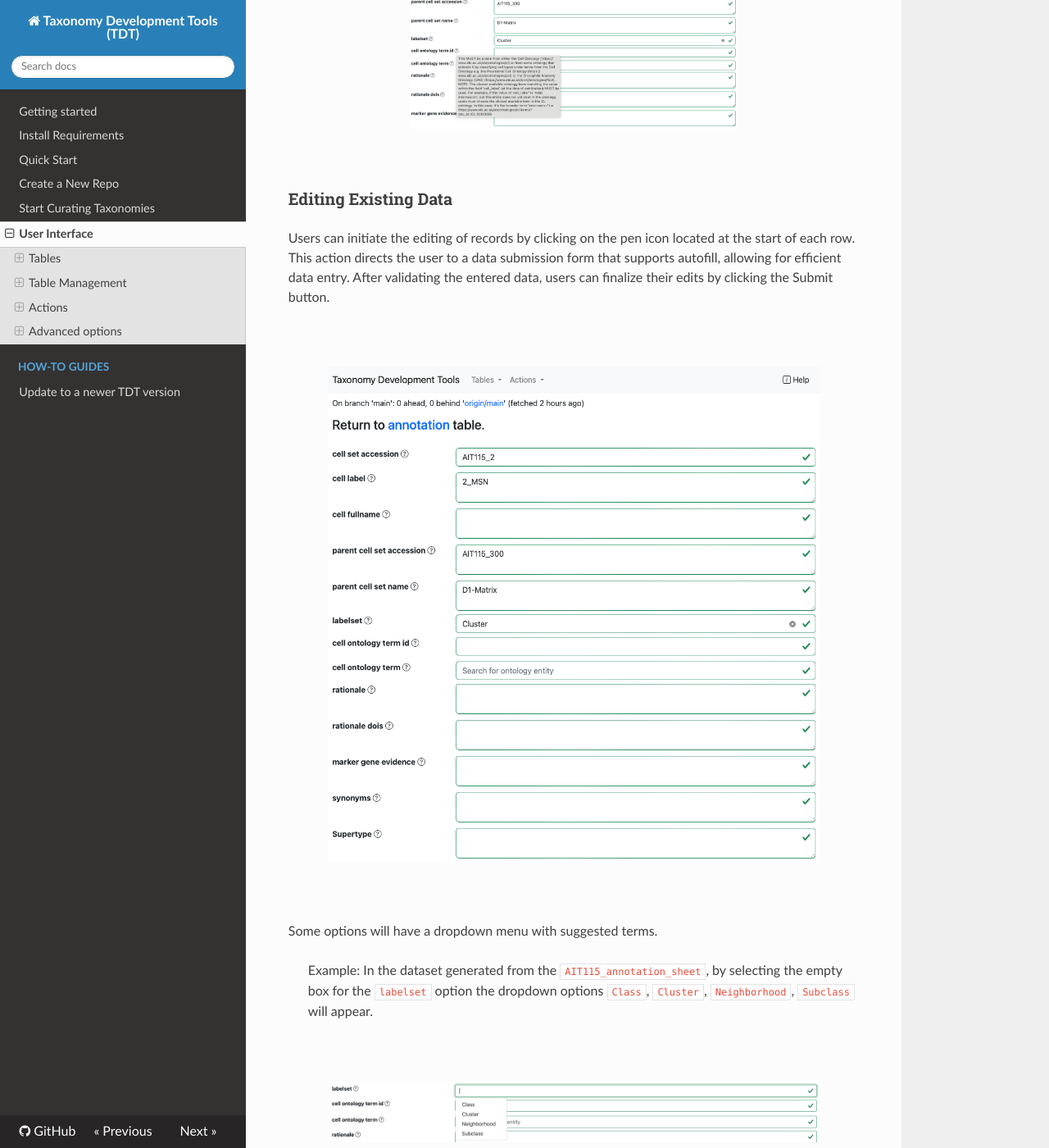
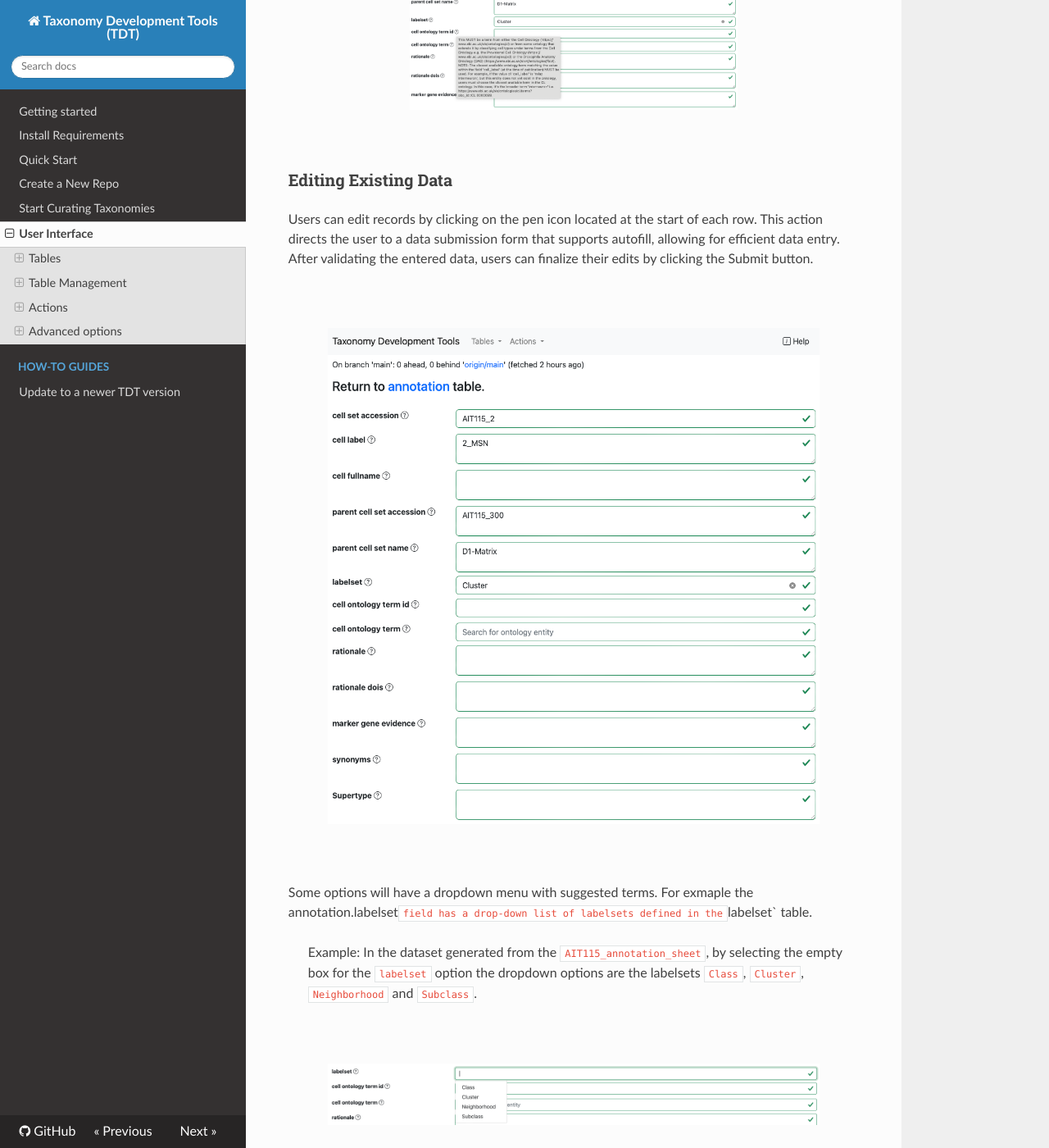
Before and after one commit to brain-bican/taxonomy-development-tools, an MkDocs documentation site: the page built from docs/UserInterface.md, in a window 1280 px wide and 1400 px high, scrolled down 7896 px. Shown: the whole window at 82% size. Built offline with MkDocs 1.6.1, drawn with Linux system fonts in a browser that asks for light colours; nearby versions of some CDN libraries; some of the changed text lies outside the part shown.

Commit message:
Update UserInterface.md
Tidying up + minor tweaks.

```diff
--- a/docs/UserInterface.md
+++ b/docs/UserInterface.md
@@ -83,9 +80,9 @@
 
 `cellannotation url` : A URL that can be used to resolve the latest published version of this taxonomy (blank if unpublished).
 
-#### labelset`
+#### labelset
 
-Annotations are organised into `labelsets` -  keys grouping related annotations.  These correspond to cell annotation keys in a cell by gene matrix, for axmple corresponding to `obs` keys in an AnnData file. This table contains the names and descriptions of labelsets used in the annotation and, optionally, details of the methodology used to acquire those labels. Full specifications of the labelset can be found in the Cell annotation schema documentation under the [labelsets](https://github.com/cellannotation/cell-annotation-schema/blob/main/build/BICAN_schema.md#properties) section.
+Annotations are organised into `labelsets` -  keys grouping related annotations. These correspond to cell annotation keys in a cell by gene matrix, for axmple corresponding to `obs` keys in an AnnData file. This table contains the names and descriptions of labelsets used in the annotation and, optionally, details of the methodology used to acquire those labels. Full specifications of the labelset can be found in the [Cell Annotation Schema documentation]((https://github.com/cellannotation/cell-annotation-schema/blob/main/build/BICAN_schema.md#properties)) under the `labelsets` section.
 
 &nbsp;
 &nbsp;
@@ -229,8 +226,7 @@
 
 ### Editing Existing Data
 
-
-Users can initiate the editing of records by clicking on the pen icon located at the start of each row. This action directs the user to a data submission form that supports autofill, allowing for efficient data entry. After validating the entered data, users can finalize their edits by clicking the Submit button.
+Users can edit records by clicking on the pen icon located at the start of each row. This action directs the user to a data submission form that supports autofill, allowing for efficient data entry. After validating the entered data, users can finalize their edits by clicking the Submit button.
 
 &nbsp;
 &nbsp;
@@ -242,8 +238,8 @@
 &nbsp;
 
 
-Some options will have a dropdown menu with suggested terms.
->Example: In the dataset generated from the `AIT115_annotation_sheet`, by selecting the empty box for the `labelset` option the dropdown options `Class`, `Cluster`, `Neighborhood`, `Subclass` will appear.
+Some options will have a dropdown menu with suggested terms. For exmaple the annotation.labelset` field has a drop-down list of labelsets defined in the `labelset` table.
+>Example: In the dataset generated from the `AIT115_annotation_sheet`, by selecting the empty box for the `labelset` option the dropdown options are the labelsets `Class`, `Cluster`, `Neighborhood` and `Subclass`.
 
 &nbsp;
 &nbsp;
```
Also changed, not shown: other parts of docs/UserInterface.md (+3 -6 lines).
